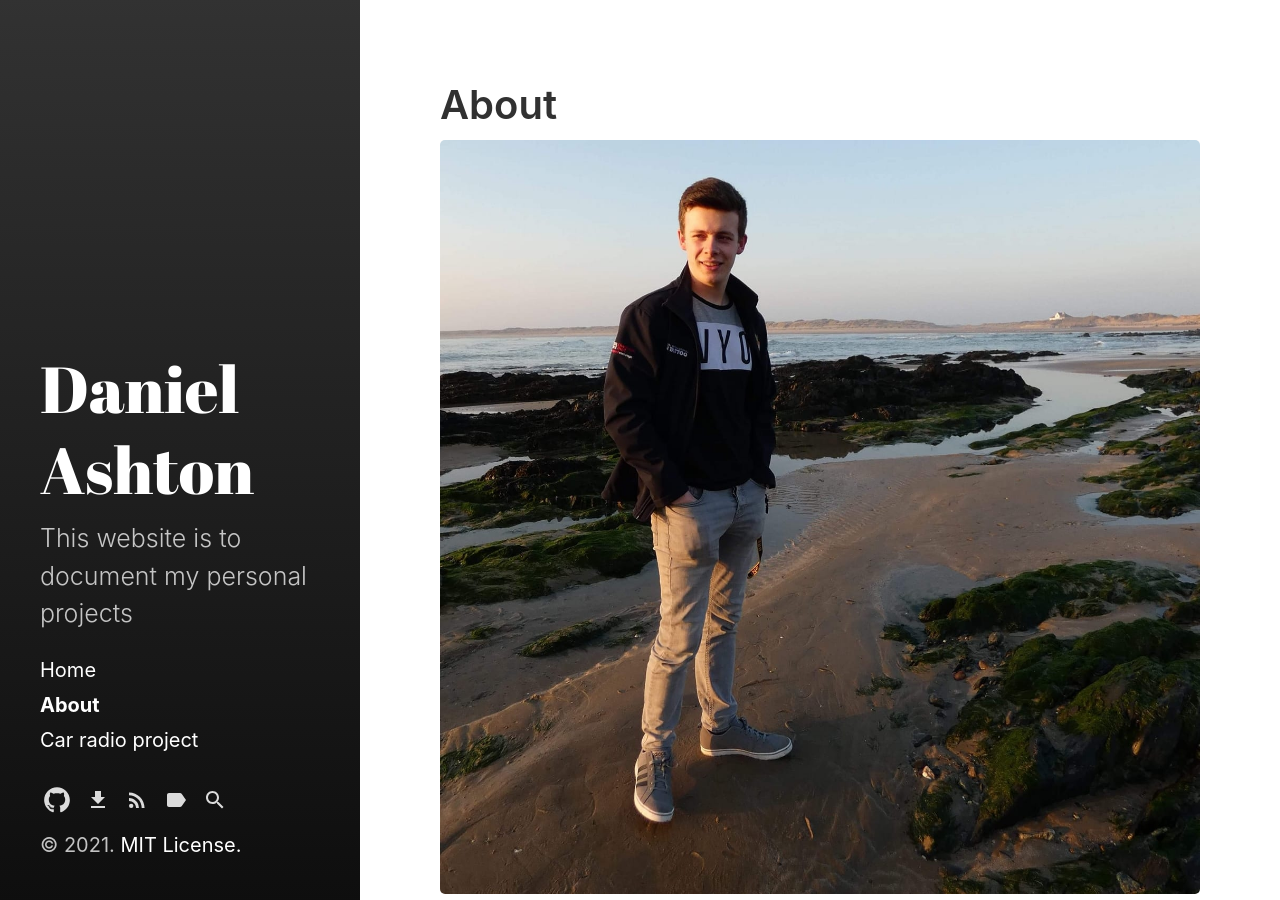
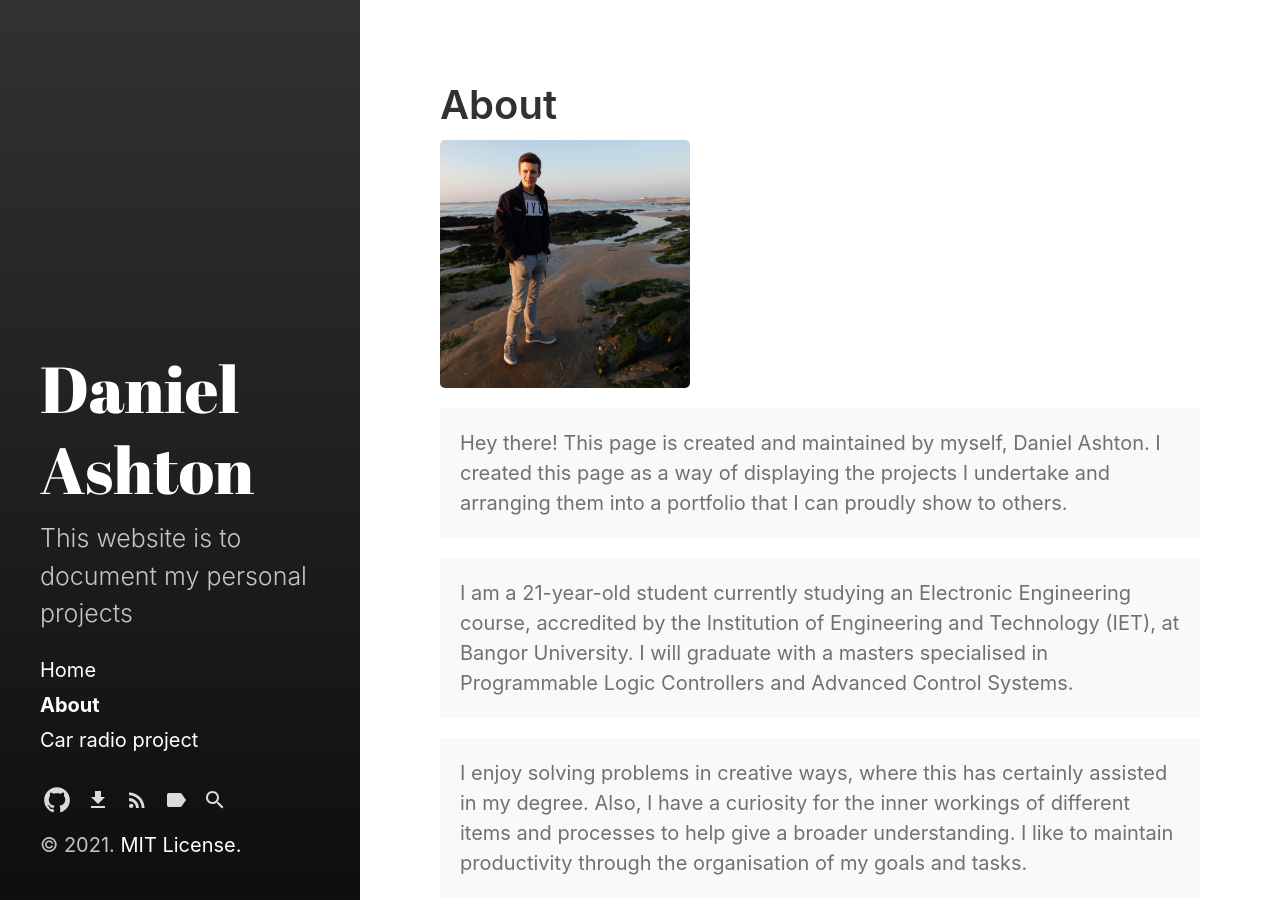
Before and after one commit to Daniel-Ashton/Daniel-Ashton.github.io, a Jekyll site: the page built from about.md, in a window 1280 px wide and 900 px high. Built offline with Jekyll 4.4.1, drawn with Linux system fonts in a browser that asks for light colours.

Commit message:
Update about.md

```diff
--- a/about.md
+++ b/about.md
@@ -3,7 +3,7 @@ layout: page
 title: About
 sidebar_link: true
 ---
-<img src="53046646_2105960926150892_7133573819729444864_n.jpg" alt="Photo of me">
+<img src="53046646_2105960926150892_7133573819729444864_n.jpg" alt="Photo of me" width="250" height="300">
 
 <p class="message">
   Hey there! This page is created and maintained by myself, Daniel Ashton. I created this page as a way of displaying the projects I undertake and arranging them into a portfolio that I can proudly show to others.
```
